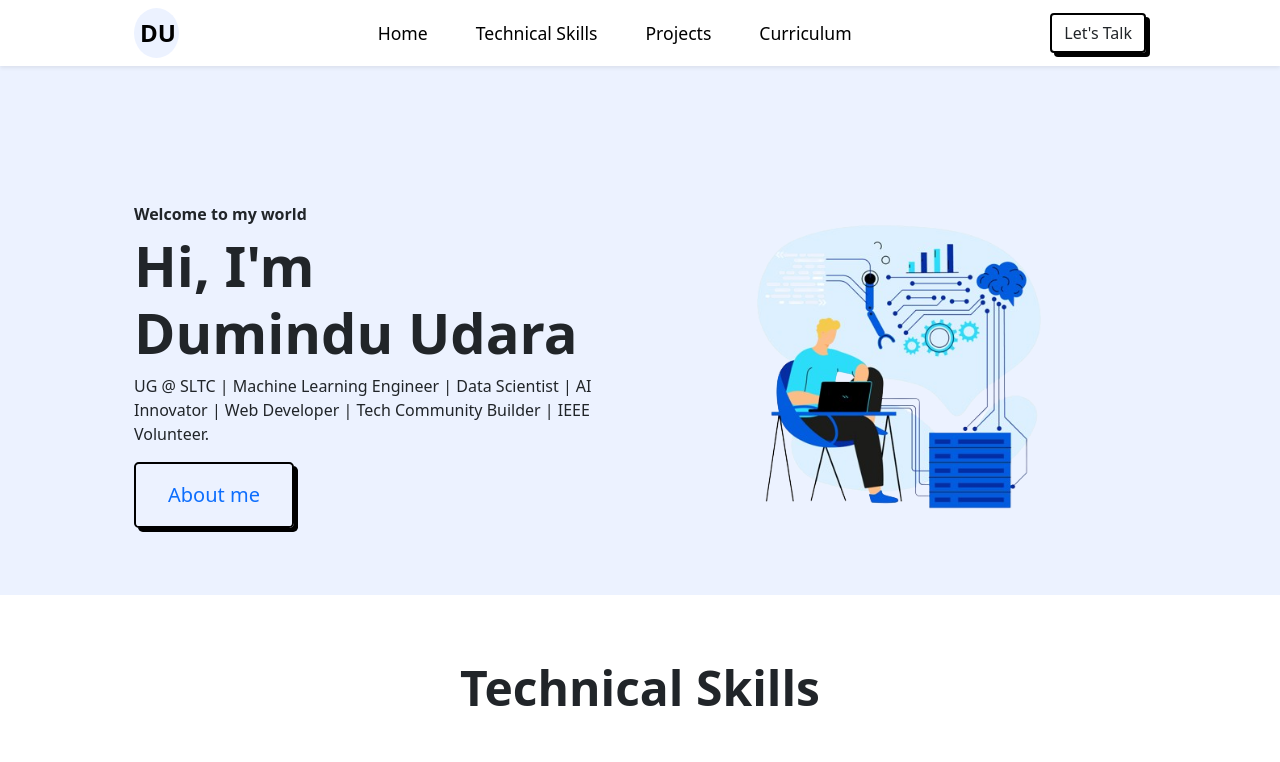
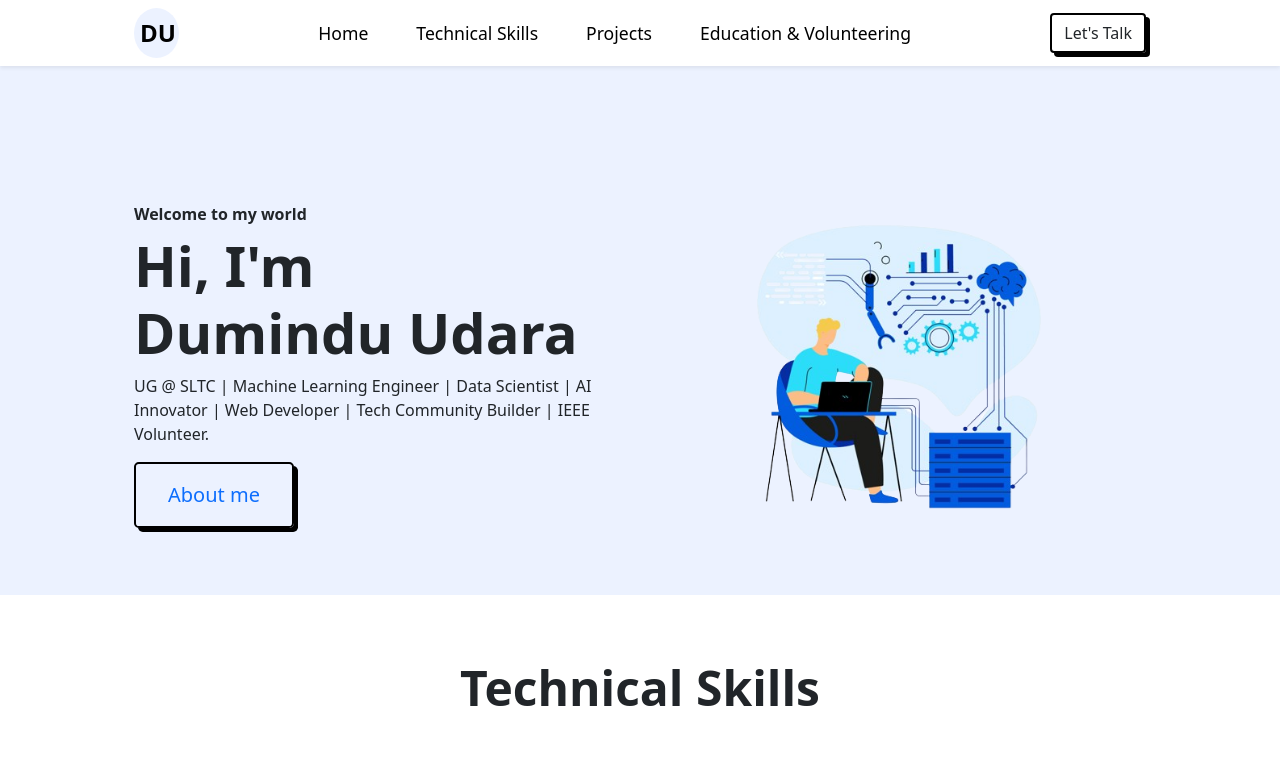
Before and after one commit to DumindUdara/Dumindu.github.io, a plain HTML site: page index.html in a window 1280 px wide. Shown: the top 762 px of the page. Drawn offline with nearby package versions, Linux system fonts and the light colour scheme.

Commit message:
update
add some missing part

```diff
--- a/index.html
+++ b/index.html
@@ -3,7 +3,8 @@
 <head>
     <meta charset="UTF-8">
     <meta name="viewport" content="width=device-width, initial-scale=1.0">
-    <title>Dumindu Udara</title>
+
+    <title> Dumindu Udara</title>
 
     <!-- Required meta tags -->
     <meta charset="utf-8">
@@ -42,7 +43,7 @@
                         <a class="nav-link" href="#projects">Projects</a>
                     </li>
                     <li class="nav-item">
-                        <a class="nav-link" href="#testimonials">Curriculum</a>
+                        <a class="nav-link" href="#testimonials">Education & Volunteering</a>
                     </li>
                 </ul>
                 <a class="btn btn-outline-dark d-none d-lg-block" href="#contact">Let's Talk</a>
@@ -254,7 +255,7 @@
 
     <section class="testimonials" id="testimonials">
         <div class="container">
-            <h2 class="display-5 fw-bold mb-4">Curriculum</h2>
+            <h2 class="display-5 fw-bold mb-4">Education & Volunteering</h2>
             <div id="carouselExample" class="carousel slide carousel-dark carousel-fade">
                 <div class="carousel-inner">
                     <div class="carousel-item active">
```
